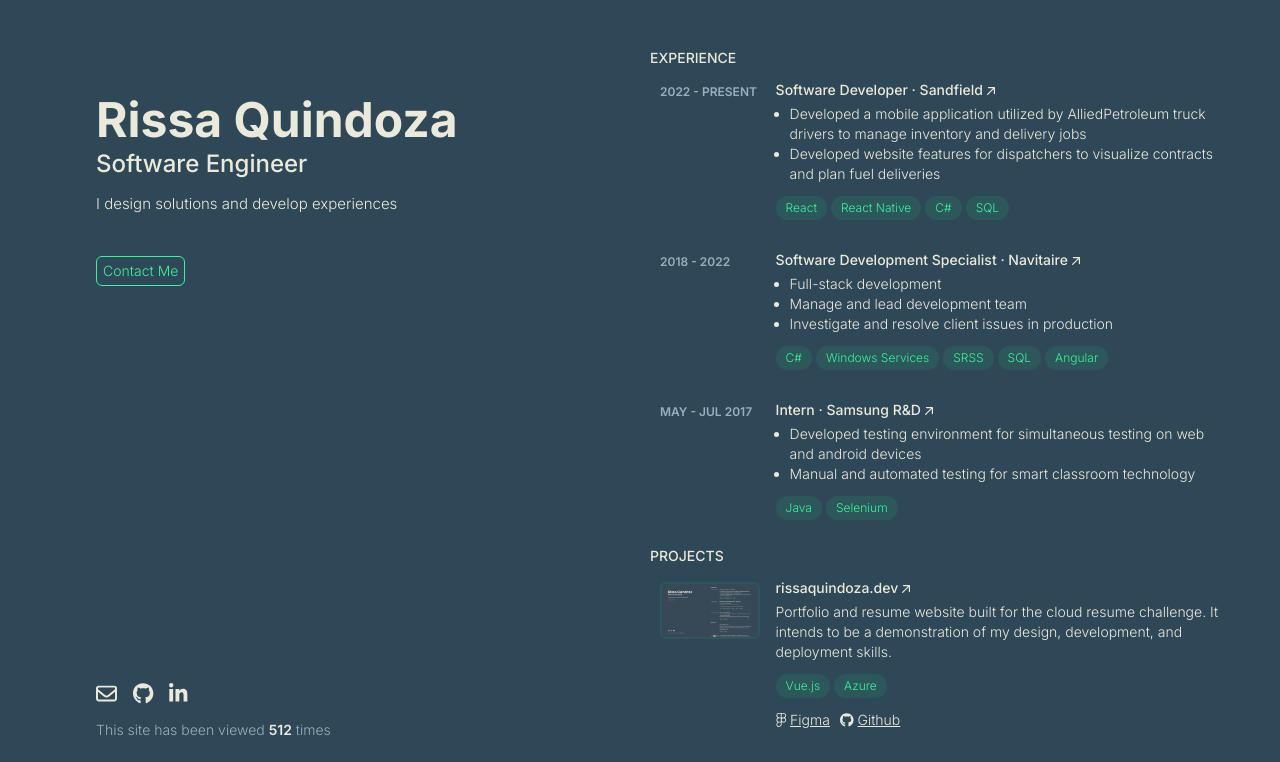
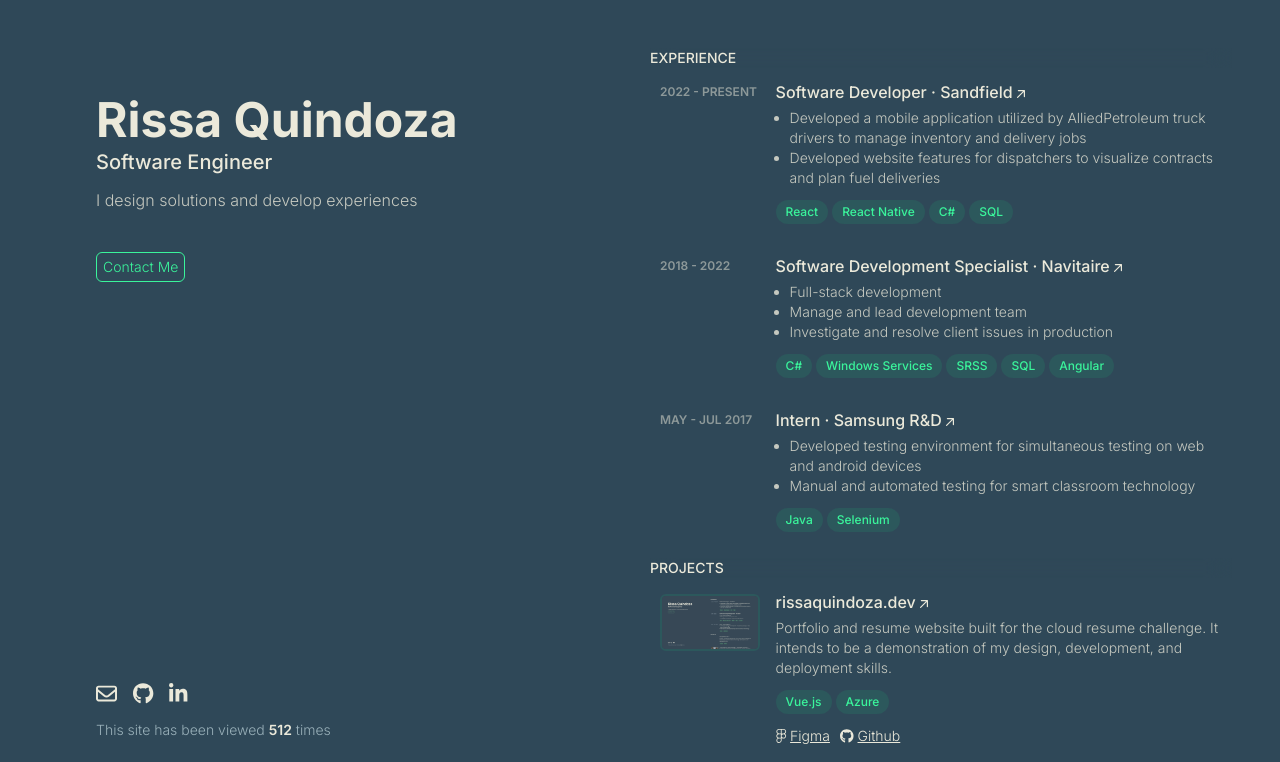
Before and after one commit to BleedCopper/CloudResume, a Vue app in the folder website/vue/: page / in a window 1280 px wide. Shown: the top 762 px of the page. Built offline with nearby package versions, Linux system fonts and the light colour scheme.

Commit message:
style changes

```diff
--- a/website/vue/src/assets/tailwind.css
+++ b/website/vue/src/assets/tailwind.css
@@ -33,10 +33,10 @@
     @apply text-4xl lg:text-5xl font-bold;
   }
   h2 {
-    @apply text-xl lg:text-2xl font-medium;
+    @apply text-lg lg:text-xl font-medium;
   }
   h3 {
-    @apply font-medium;
+    @apply text-base font-medium;
   }
   h4 {
     @apply text-sm font-medium;
--- a/website/vue/src/components/ExperienceCard.vue
+++ b/website/vue/src/components/ExperienceCard.vue
@@ -15,7 +15,7 @@ defineProps<{
       {{ data.duration }}
     </template>
     <template #body>
-      <ul class="list-disc pl-3.5">
+      <ul class="list-disc pl-3.5 opacity-80">
         <li v-for="desc in data.description">
           {{ desc }}
         </li>
--- a/website/vue/src/components/General/DateCard.vue
+++ b/website/vue/src/components/General/DateCard.vue
@@ -12,7 +12,7 @@ defineProps<{
   <CardItem :href="href">
     <template #title> <slot name="title" /></template>
     <template #preview>
-      <p class="text-xs text-text-lighter uppercase font-semibold">
+      <p class="text-xs text-text opacity-50 uppercase font-semibold">
         <slot name="preview" />
       </p>
     </template>
--- a/website/vue/src/components/General/Tag.vue
+++ b/website/vue/src/components/General/Tag.vue
@@ -1,6 +1,6 @@
 <template>
   <div class="bg-accent-darker rounded-full px-2.5 py-1 inline-block text-xs">
-    <p class="text-accent text-xs">
+    <p class="text-accent text-xs font-medium">
       <slot></slot>
     </p>
   </div>
--- a/website/vue/src/components/ProjectCard.vue
+++ b/website/vue/src/components/ProjectCard.vue
@@ -25,7 +25,7 @@ const imageUrl = new URL('../assets/' + props.data.photo, import.meta.url).href
       </div>
     </template>
     <template #body>
-      <p v-for="desc in data.description">
+      <p class="opacity-80" v-for="desc in data.description">
         {{ desc }}
       </p>
       <TagList :tags="data.tags" />
--- a/website/vue/src/pages/LandingPage.vue
+++ b/website/vue/src/pages/LandingPage.vue
@@ -17,7 +17,7 @@ defineProps<{
             <h1>{{ data.name }}</h1>
             <h2>{{ data.jobTitle }}</h2>
           </div>
-          <h3 class="font-light">I design solutions and develop experiences</h3>
+          <h3 class="font-light opacity-80">I design solutions and develop experiences</h3>
         </div>
         <Button class="hidden md:inline-block" :href="'mailto:' + data.social.mail"
           >Contact Me</Button
```
